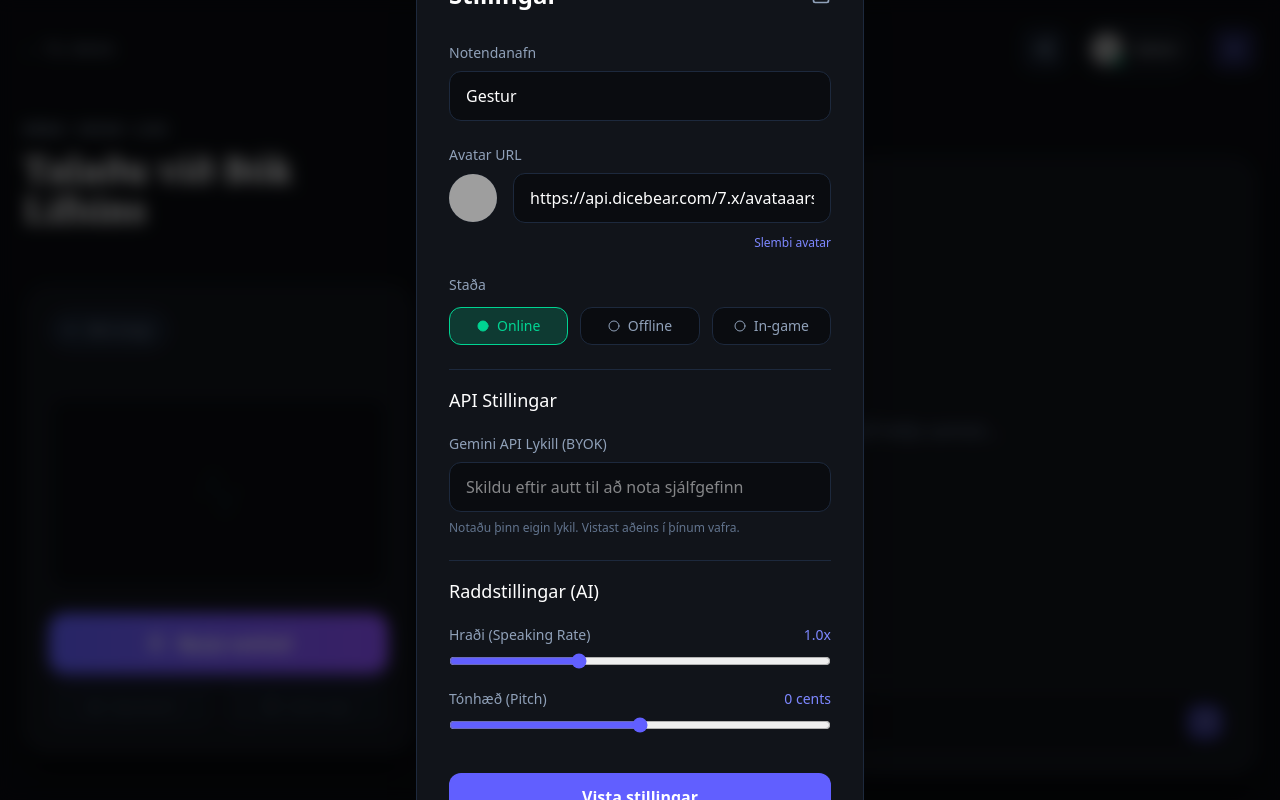
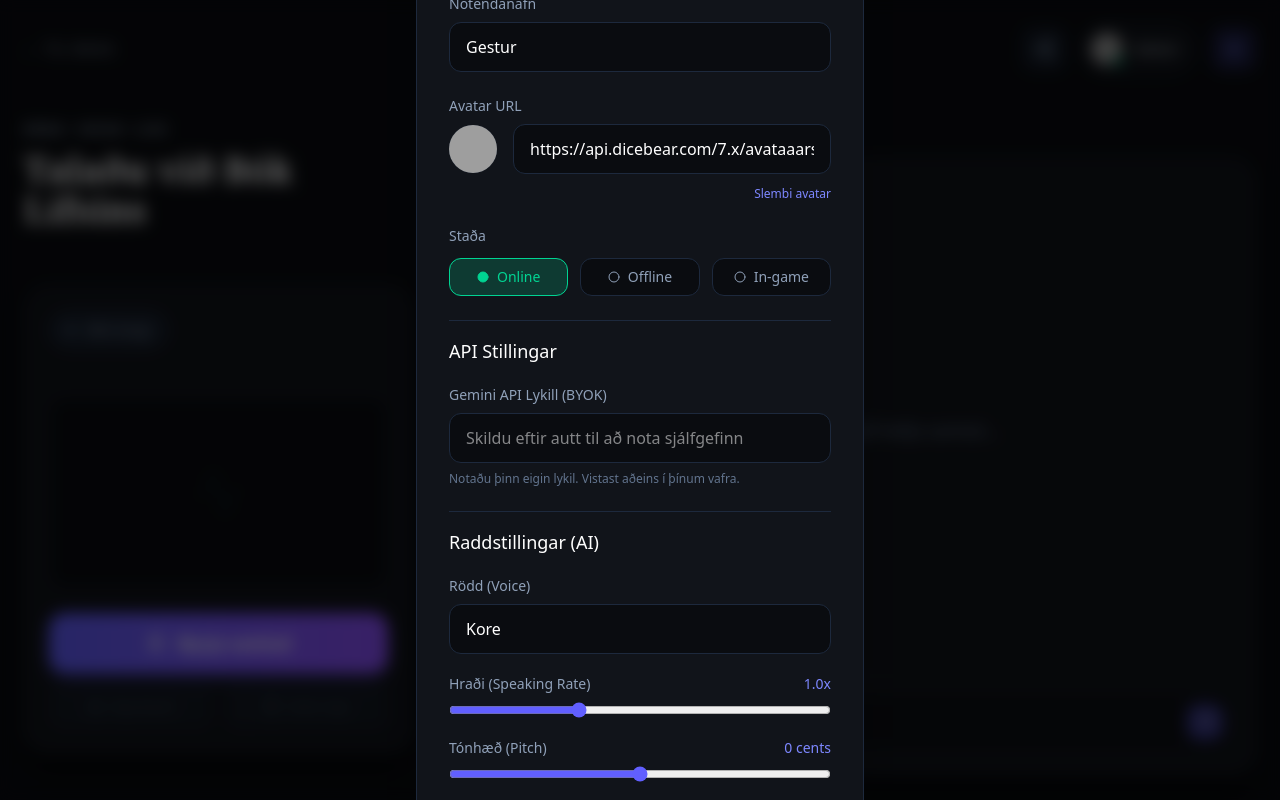
Before and after one commit to omarorn/google-talk-to-the-book, a React (Vite) app: page / in a window 1280 px wide. Both pictures are taken after a click on the button "Gestur". Built offline with nearby package versions, Linux system fonts and the light colour scheme; grey boxes are pictures that could not be loaded.

Commit message:
feat(settings): Add voice selection to profile
Allows users to select their preferred voice from a list of available options. This enhances personalization and user experience. The selected voice is persisted in local storage.

```diff
--- a/src/App.tsx
+++ b/src/App.tsx
@@ -43,6 +43,9 @@ export default function App() {
   const [editApiKey, setEditApiKey] = useState(apiKey);
 
   // Voice Settings State
+  const [voiceName, setVoiceName] = useState(() => localStorage.getItem('voiceName') || 'Kore');
+  const [editVoiceName, setEditVoiceName] = useState(voiceName);
+
   const [speakingRate, setSpeakingRate] = useState<number>(() => {
     const saved = localStorage.getItem('speakingRate');
     return saved ? parseFloat(saved) : 1.0;
@@ -387,7 +390,7 @@ export default function App() {
         config: {
           responseModalities: [Modality.AUDIO],
           speechConfig: {
-            voiceConfig: { prebuiltVoiceConfig: { voiceName: "Kore" } },
+            voiceConfig: { prebuiltVoiceConfig: { voiceName: voiceName } },
             languageCode: "is-IS",
           },
           systemInstruction: "Þú ert Bók Lífsins, vitur og hjálpsamur gervigreindaraðstoðarmaður. Þú talar og skilur aðeins íslensku og ensku. You are Bók Lífsins, a wise and helpful AI assistant. You only speak and understand Icelandic and English. Never speak or transcribe German, Chinese, or any other languages. If the audio is unclear, assume it is Icelandic or English.",
@@ -519,6 +522,8 @@ export default function App() {
   const saveProfile = () => {
     setProfile(editProfile);
     setApiKey(editApiKey);
+    setVoiceName(editVoiceName);
+    localStorage.setItem('voiceName', editVoiceName);
     setShowProfileModal(false);
   };
 
@@ -550,6 +555,7 @@ export default function App() {
             onClick={() => {
               setEditProfile(profile);
               setEditApiKey(apiKey);
+              setEditVoiceName(voiceName);
               setShowProfileModal(true);
             }}
             className="flex items-center gap-3 p-2 pr-4 bg-[#11141a] border border-slate-800 rounded-full hover:bg-slate-800/50 transition-colors"
@@ -853,6 +859,19 @@ export default function App() {
                 <h3 className="text-lg font-medium text-white">Raddstillingar (AI)</h3>
 
                 <div className="flex flex-col gap-2">
+                  <label className="text-sm font-medium text-slate-400">Rödd (Voice)</label>
+                  <select
+                    value={editVoiceName}
+                    onChange={e => setEditVoiceName(e.target.value)}
+                    className="bg-[#0a0c10] border border-slate-800 rounded-xl px-4 py-3 text-white focus:outline-none focus:border-indigo-500 transition-colors appearance-none"
+                  >
+                    {['Puck', 'Charon', 'Kore', 'Fenrir', 'Zephyr'].map(voice => (
+                      <option key={voice} value={voice}>{voice}</option>
+                    ))}
+                  </select>
+                </div>
+
+                <div className="flex flex-col gap-2">
                   <div className="flex justify-between">
                     <label className="text-sm font-medium text-slate-400">Hraði (Speaking Rate)</label>
                     <span className="text-sm text-indigo-400">{speakingRate.toFixed(1)}x</span>
```
